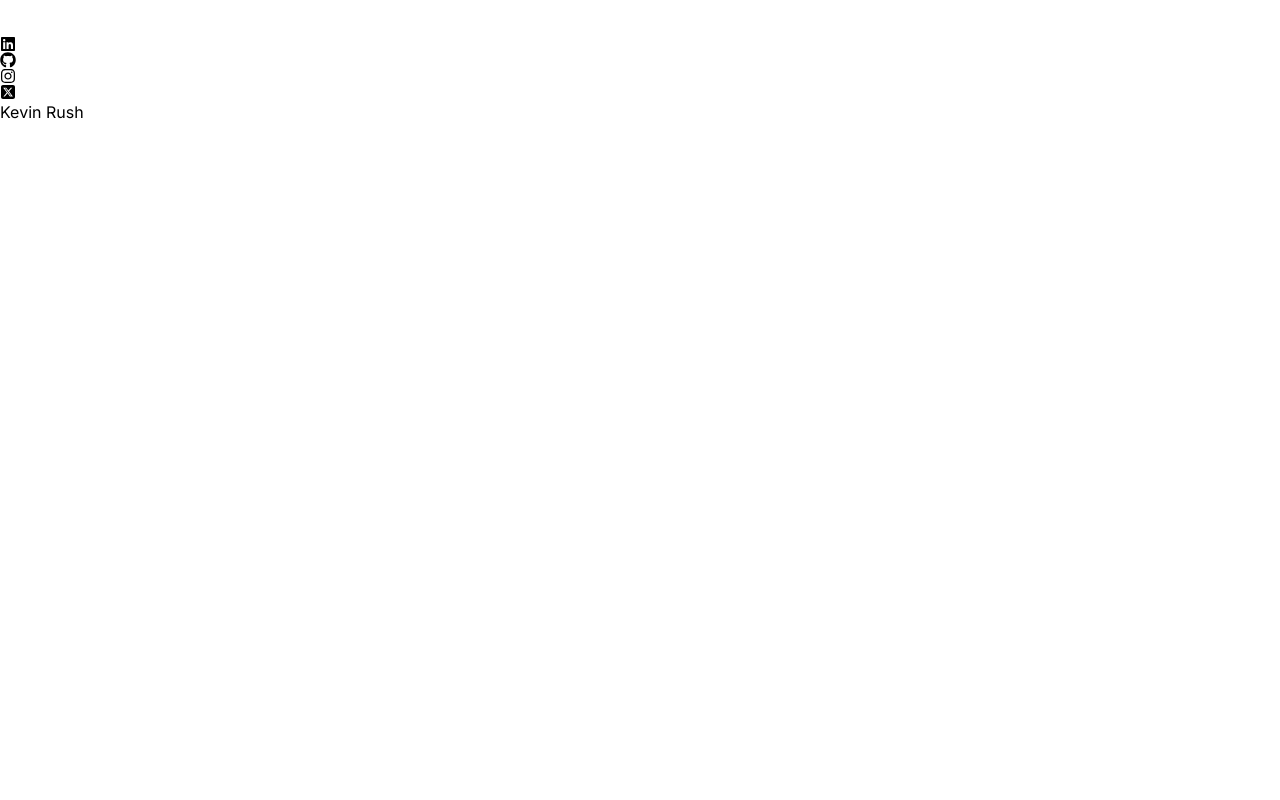
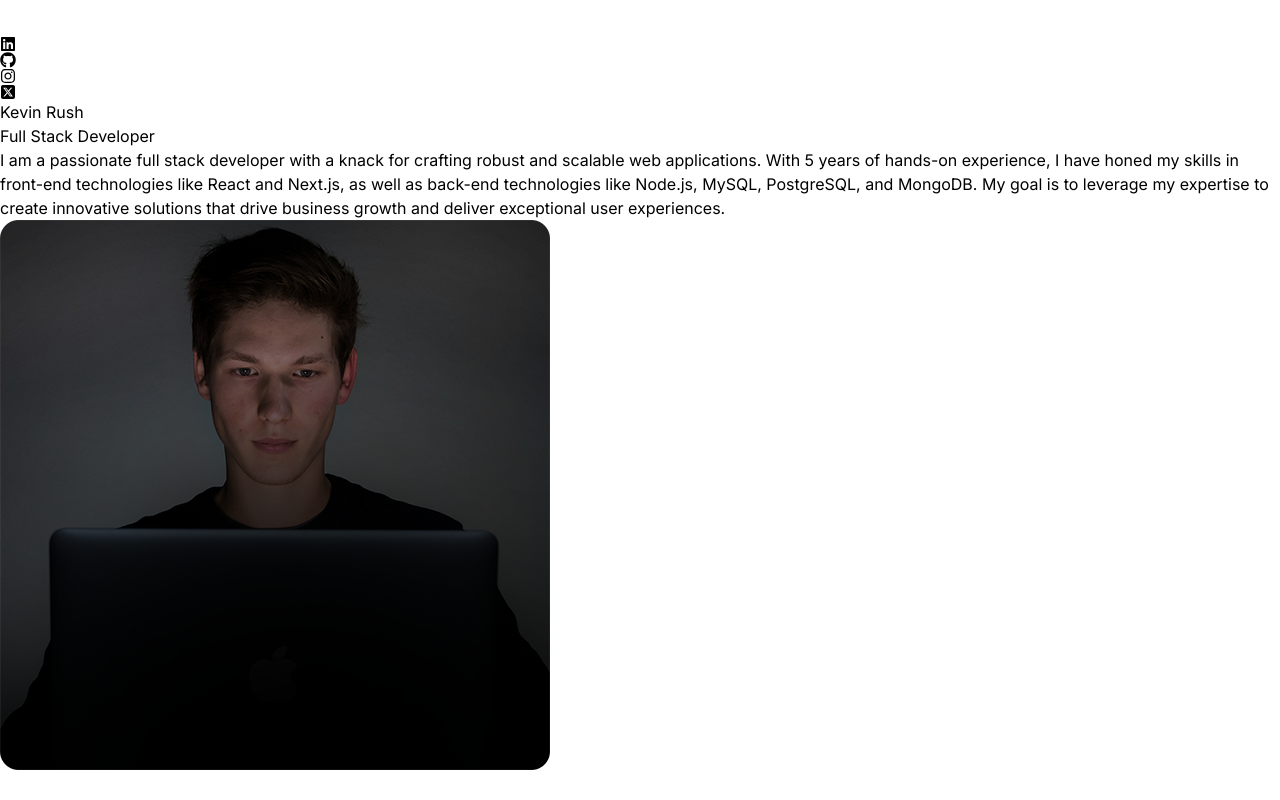
Before and after one commit to methminabinara/React-Portfolio, a React (Vite) app: page / in a window 1280 px wide. Built offline with nearby package versions, Linux system fonts and the light colour scheme.

Commit message:
feat: Completed hero section

```diff
--- a/src/components/Hero.jsx
+++ b/src/components/Hero.jsx
@@ -1,3 +1,6 @@
+import { HERO_CONTENT } from "../constants";
+import profilePic from "../assets/kevinRushProfile.png";
+
 const Hero = () => {
   return (
     <div className="border-b border-neutral-900 pb-4 lg:mb-35">
@@ -7,6 +10,17 @@
             <h1 className="pb-16 text-6xl font-thin tracking-tight lg:mt-16 lg:text-8xl">
               Kevin Rush
             </h1>
+            <span className="bg-gradient-to-r from-pink-300 via-slate-500 to-purple-500 bg-clip-text text-4xl tracking-tight text-transparent">
+              Full Stack Developer
+            </span>
+            <p className="my-2 max-w-xl py-6 font-light tracking-tighter">
+              {HERO_CONTENT}
+            </p>
+          </div>
+        </div>
+        <div className="w-full lg:w-1/2 lg:p-8">
+          <div className="flex justify-center">
+            <img src={profilePic} alt="Kevin Rush" />
           </div>
         </div>
       </div>
```
